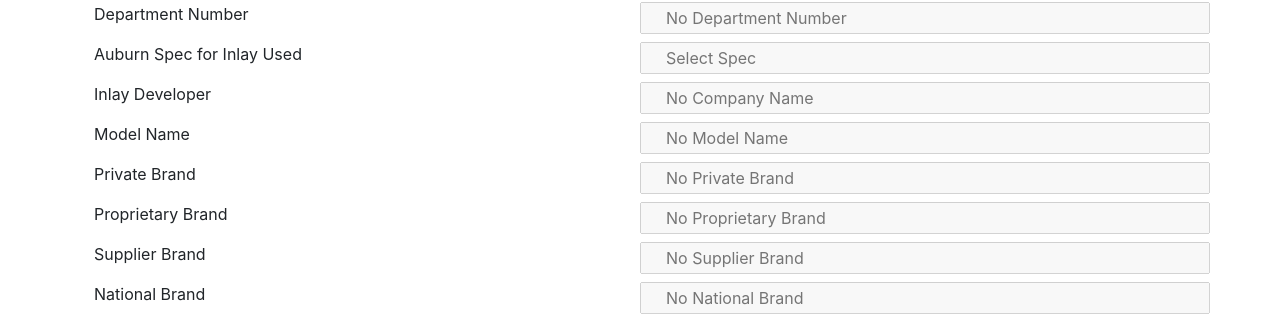
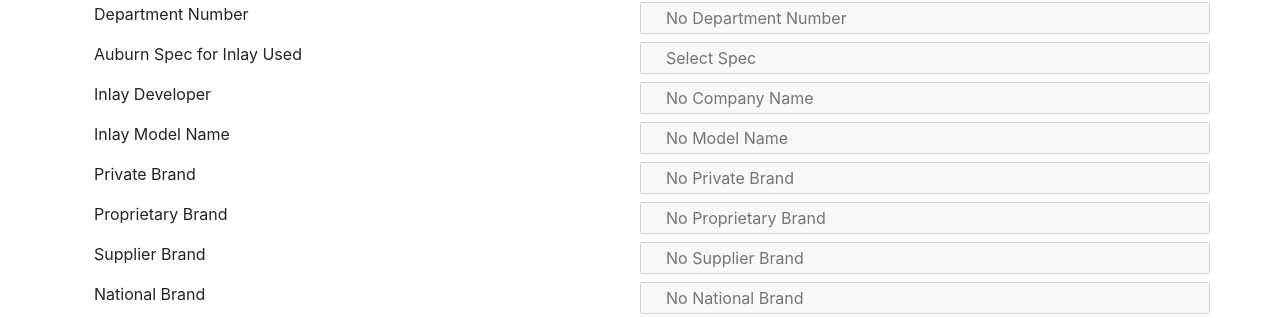
Before and after one commit to rnguyen18/RFID_Web_Portal, a Django app: template WalmartApp/templates/walmart/form_detail.html in a window 1280 px wide. Shown: the part 542-860 px from the top of the page. Run offline with Django 3.2, Linux system fonts and the light colour scheme; the template is opened without the code that fills it, so the values that code supplies are empty; some libraries are stand-ins or nearby versions.

Commit message:
changed model name to inlay model name on form

```diff
--- a/WalmartApp/templates/walmart/form_detail.html
+++ b/WalmartApp/templates/walmart/form_detail.html
@@ -59,7 +59,7 @@
     </div>
 
     <div class="row mt-2">
-        <label class="col-6 pl-4" for="modelName">Model Name</label>
+        <label class="col-6 pl-4" for="modelName">Inlay Model Name</label>
         <input class="col-6 pl-4" text="text" name="modelName" placeholder="No Model Name" value="{{ object.modelName }}" disabled>
     </div>
 
--- a/WalmartApp/templates/walmart/form_new.html
+++ b/WalmartApp/templates/walmart/form_new.html
@@ -76,7 +76,7 @@
         </div>
 
         <div class="form-row">
-            <label for="id_modelName">Model Name</label>
+            <label for="id_modelName">Inlay Model Name</label>
             <input text="text" class="form-control" name="modelName" id="id_modelName" placeholder="Enter Model Name" value="{{ object.modelName }}">
             <small name="modelNameHelp" class="form-text text-muted">i.e. Maze MU7</small>
         </div>
```
